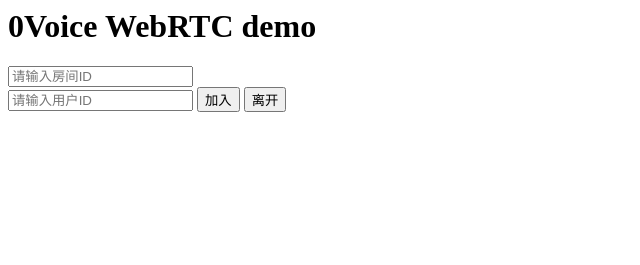
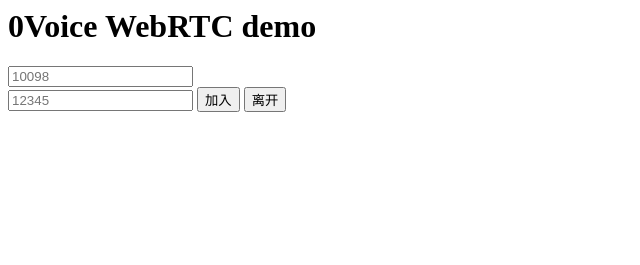
Before and after one commit to tlexy/webrtc-exercise, a plain HTML site: page client/index.html in a window 1280 px wide. Shown: the whole page, without its empty margins (0-640 px from the left). Drawn offline with Linux system fonts and the light colour scheme.

```diff
--- a/client/index.html
+++ b/client/index.html
@@ -5,9 +5,9 @@
     <h1>0Voice WebRTC demo</h1>
 
     <div id="buttons">
-        <input id="zero-roomId" type="text" placeholder="请输入房间ID" maxlength="40"/>
+        <input id="zero-roomId" type="text" placeholder="10098" maxlength="40"/>
         <br/>
-        <input id="uid" type="text" placeholder="请输入用户ID" maxlength="40"/>
+        <input id="uid" type="text" placeholder="12345" maxlength="40"/>
         <button id="joinBtn" type="button">加入</button>
         <button id="leaveBtn" type="button">离开</button>
     </div>
```
